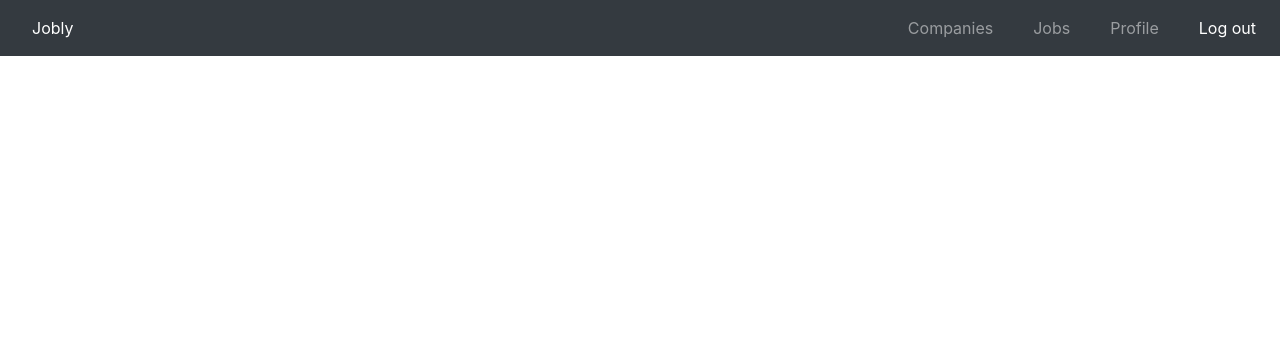
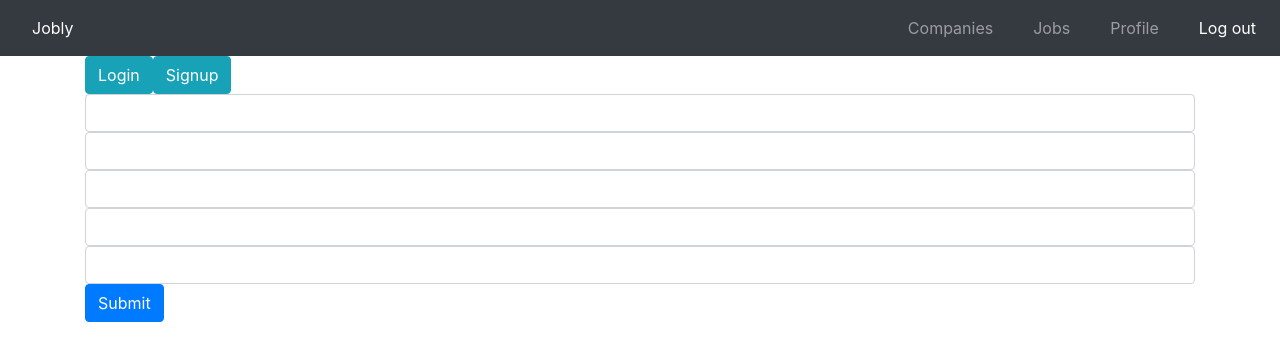
Before and after one commit to stephaniesimms/react-jobly, a React (Create React App) app: page /login in a window 1280 px wide. Shown: the top 360 px of the page. Built offline with nearby package versions, Linux system fonts and the light colour scheme.

Commit message:
renamed Companies component to CompanyList, added Login form

```diff
--- a/src/Companies.js
+++ b/src/CompanyList.js
@@ -4,9 +4,9 @@ import { Link } from "react-router-dom";
 import JoblyApi from "./JoblyApi";
 import CompanyCard from "./CompanyCard";
 import Search from "./Search";
-import "./Companies.scss";
+import "./CompanyList.scss";
 
-class Companies extends Component {
+class CompanyList extends Component {
   constructor(props) {
     super(props);
     this.state = {
@@ -21,10 +21,7 @@ class Companies extends Component {
   }
   /** sets the state for the filtered list of companies based on search terms */
   filterCompanies(companies) {
-    this.setState({
-      companies: companies
-    });
-
+    this.setState({ companies });
   }
 
   render() {
@@ -47,4 +44,4 @@ class Companies extends Component {
 
 }
 
-export default Companies;
+export default CompanyList;
--- a/src/JobList.js
+++ b/src/JobList.js
@@ -19,9 +19,8 @@ class JobList extends Component {
 
   /** sets the state for the filtered list of companies based on search terms */
   filterJobs(jobs) {
-    this.setState({
-      jobs: jobs
-    });
+
+    this.setState({ jobs });
   }
 
   render() {
--- a/src/JoblyApi.js
+++ b/src/JoblyApi.js
@@ -32,7 +32,7 @@ class JoblyApi {
     return res.company;
   }
 
-  // TODO: move check for companies search or job search from Search component to API call here
+  // TODO MAYBE: move check for companies search or job search from Search component to API call here
   static async getCompanyList(data) {
     let res = await this.request(`companies/`, data);
     return res.companies;
--- a/src/LoginForm.js
+++ b/src/LoginForm.js
@@ -1,12 +1,75 @@
 import React, { Component } from "react";
 
 class LoginForm extends Component {
+  constructor(props) {
+    super(props);
+    this.state = {
+      username: "",
+      password:"",
+      firstname:"",
+      lastname:"",
+      email:"",
+    };
+    this.handleChange = this.handleChange.bind(this);
+    this.handleSubmit = this.handleSubmit.bind(this);
+  }
 
+  handleChange(e) {
+    this.setState({ [e.target.name]: e.target.value });
+  }
+
+  // TODO: pass data up to parent component and make api calls there
+  async handleSubmit(e) {
+    e.preventDefault();
+  }
 
   render() {
     return (
       <div>
-
+        <button className="btn btn-info">Login</button>
+        <button className="btn btn-info">Signup</button>
+        <form onSubmit={this.handleSubmit}>
+          <input
+            type="text"
+            name="username"
+            className="form-control"
+            value={this.state.username}
+            onChange={this.handleChange}
+          />
+          <input
+            type="text"
+            name="password"
+            className="form-control"
+            value={this.state.password}
+            onChange={this.handleChange}
+          />
+          <input
+            type="text"
+            name="firstname"
+            className="form-control"
+            value={this.state.firstname}
+            onChange={this.handleChange}
+          />
+          <input
+            type="text"
+            name="lastname"
+            className="form-control"
+            value={this.state.lastname}
+            onChange={this.handleChange}
+          />
+          <input
+            type="text"
+            name="email"
+            className="form-control"
+            value={this.state.email}
+            onChange={this.handleChange}
+          />
+          <button
+            type="submit"
+            className="btn btn-primary">
+            Submit
+        </button>
+        </form>
       </div>
     )
   }
--- a/src/Routes.js
+++ b/src/Routes.js
@@ -2,7 +2,7 @@ import React, { Component } from 'react';
 import { Switch, Route } from 'react-router-dom';
 
 import Home from './Home';
-import Companies from './Companies';
+import CompanyList from './CompanyList';
 import Company from './Company';
 import JobList from './JobList';
 import LoginForm from './LoginForm';
@@ -23,7 +23,7 @@ class Routes extends Component {
     return (
       <Switch>
         <Route exact path="/" render={() => <Home/>} />
-        <Route exact path="/companies" render={() => <Companies />} />
+        <Route exact path="/companies" render={() => <CompanyList />} />
         <Route exact path="/companies/:company" render={rtProps => <Company {...rtProps} />} />
         <Route exact path="/jobs" render={() => <JobList />} />
         <Route exact path="/login" render={() => <LoginForm />} />
--- a/src/Search.js
+++ b/src/Search.js
@@ -21,7 +21,7 @@ class Search extends Component {
     this.setState({ [e.target.name]: e.target.value });
   }
 
-  // TODO: move this check to JoblyApi file to make appropriate API call there
+  // TODO: pass data up to parent component and make api calls there
   async handleSubmit(e) {
     e.preventDefault();
     let response;
```
Also changed, not shown: src/CompanyList.scss (renamed from src/Companies.scss).
